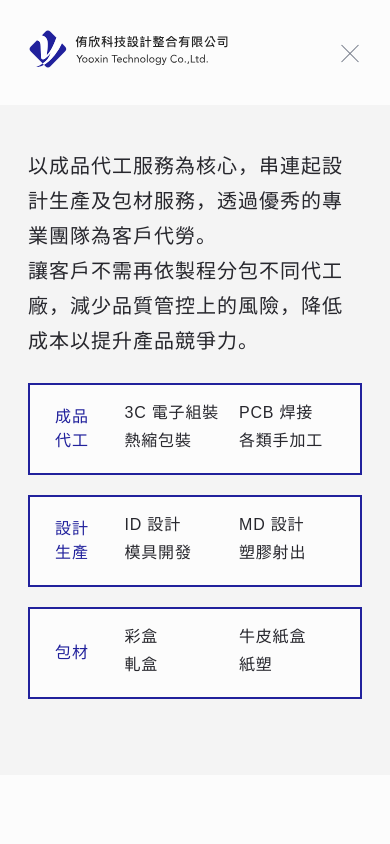
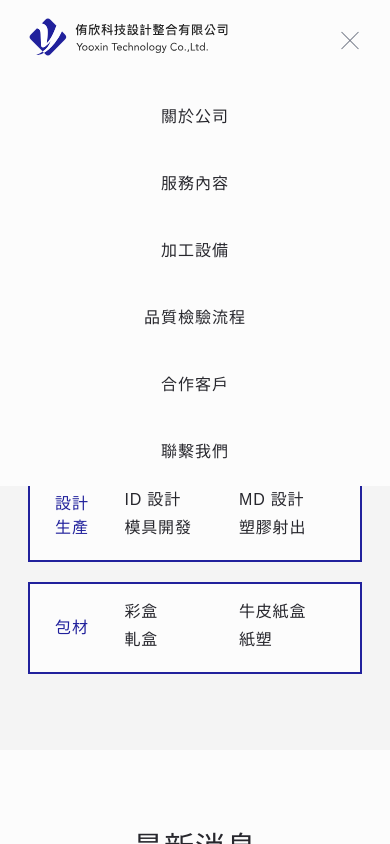
Before and after one commit to npcenthusiasm/yooxin-tech, a Nuxt app: page / in a window 390 px wide. Both pictures are taken after a click on the button 350 px from the left and 52 px from the top of the page. Shown: the top 844 px of the page. Built offline with nearby package versions, Linux system fonts and the light colour scheme.

Commit message:
update mobile navbar

```diff
--- a/components/Navbar.vue
+++ b/components/Navbar.vue
@@ -1,5 +1,8 @@
 <template>
-  <div class="navbar container flex justify-between items-center">
+  <div class="navbar">
+    <div class="desktop-nav hidden md:flex">
+      <div class="container flex justify-between items-center">
+
         <div class="flex">
           <!-- logo_web.svg
           <nuxt-link to="/" class="logo mr-3" />
@@ -10,19 +13,39 @@
             </nuxt-link>
           </h1>
         </div>
-    <ul class="hidden lg:flex">
-      <li v-for="(link, index) in links" :key="index" class="font-medium lg:mr-6 xl:mr-16 last:mr-0">
+        <ul class="flex">
+          <li v-for="(link, index) in links" :key="index" class="font-medium md:text-sm lg:text-base md:mr-1 lg:mr-6 xl:mr-16 last:mr-0">
             <nuxt-link :to="link.to">
               {{ link.name }}
             </nuxt-link>
           </li>
         </ul>
+      </div>
+    </div>
+
+    <div class="mobile-nav flex md:hidden">
+      <div class="relative w-full">
+        <div class="container flex justify-between items-center">
+          <h1 class="h1-logo">
+            <nuxt-link to="/" class="navbar-logo">
+              侑欣科技設計整合有限公司
+            </nuxt-link>
+          </h1>
           <div class="block lg:hidden">
             <Burger
               :open="open"
               @toggle="toggle"
             />
           </div>
+        </div>
+        <ul class="mobile-nav-menu" :class="{'open': open}">
+          <li v-for="(link, index) in links" :key="index" class="menu-item font-medium lg:mr-6 xl:mr-16 last:mr-0">
+            <nuxt-link :to="link.to" class="block" @click.native="open = false">{{ link.name }}</nuxt-link>
+          </li>
+        </ul>
+      </div>
+    </div>
+    <div style="height:80px" class="w-full md:hidden"></div>
   </div>
 </template>
 
@@ -58,7 +81,6 @@ export default {
 <style lang="scss" scoped>
 
 .navbar {
-  height: 105px;
 
   .navbar-logo {
     background-image: url('~assets/img/logo/logo_web.svg');
@@ -72,7 +94,56 @@ export default {
     // width: 104px;
   }
 
+  .desktop-nav {
+    height: 105px;
+    // display: flex;
+    align-items: center;
+
   }
+
+
+  .mobile-nav {
+    position: fixed;
+    left: 0;
+    right: 0;
+    z-index: 1000;
+    // display: flex;
+    align-items: center;
+    background-color: #fcfcfc;
+    height: 80px;
+
+    .mobile-nav-menu {
+      position: absolute;
+      top: 45px;
+      left: 0;
+      right: 0;
+      background-color: #fcfcfc;
+      display: flex;
+      flex-direction: column;
+      justify-content: center;
+      align-items: center;
+      padding-top: 20px;
+
+      opacity: 0;
+      transform: translateY(-20px);
+      transition: all .5s ease-in-out;
+
+      .menu-item {
+        padding: 20px 10px;
+
+      }
+
+      &.open {
+        opacity: 1;
+        transform: translateY(0);
+      }
+
+
+    }
+
+  }
+}
+
 
 /* .logo {
   width: 48px;
```
Lines whose indentation alone changed are shown as unchanged.
